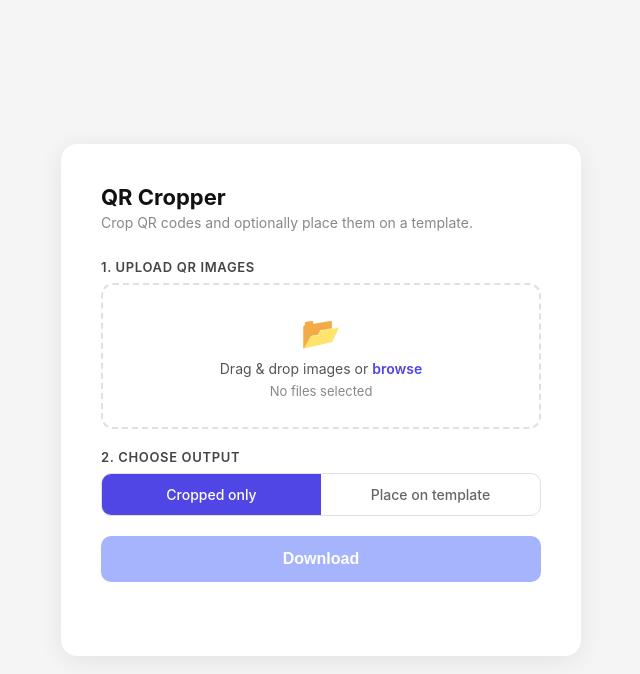
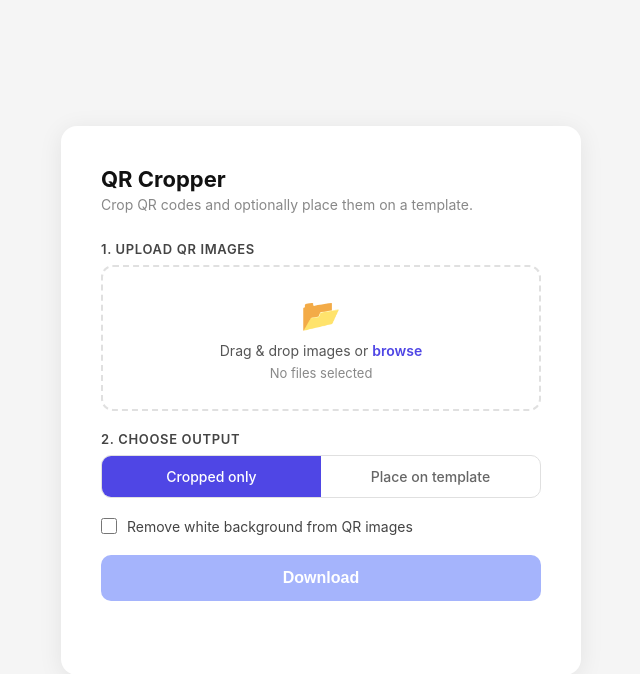
Before and after one commit to AJalonha/crop-app, a Flask app: page / in a window 1280 px wide. Shown: the top 674 px of the page, without its empty margins (319-959 px from the left). Run offline with Flask 3, Linux system fonts and the light colour scheme.

Commit message:
add remove white bg

```diff
--- a/app.py
+++ b/app.py
@@ -5,6 +5,7 @@ from concurrent.futures import ThreadPoolExecutor
 from pathlib import Path
 from flask import Flask, render_template, request, send_file
 from PIL import Image
+import numpy as np
 from werkzeug.utils import secure_filename
 
 app = Flask(__name__)
@@ -37,8 +38,17 @@ def extract_images_from_upload(files):
     return images
 
 
+def remove_white_bg(img, threshold=240):
+    img = img.convert("RGBA")
+    data = np.array(img)
+    r, g, b, a = data[:, :, 0], data[:, :, 1], data[:, :, 2], data[:, :, 3]
+    white_mask = (r >= threshold) & (g >= threshold) & (b >= threshold)
+    data[:, :, 3] = np.where(white_mask, 0, a)
+    return Image.fromarray(data)
+
+
 def process_one(args):
-    filename, data, mode, template, paste_x, paste_y, zoom = args
+    filename, data, mode, template, paste_x, paste_y, zoom, remove_bg = args
     try:
         img = Image.open(data).convert("RGBA")
         cropped = img.crop((CROP_X, CROP_Y, CROP_X + CROP_W, CROP_Y + CROP_H))
@@ -48,6 +58,9 @@ def process_one(args):
             new_h = int(cropped.height * zoom / 100)
             cropped = cropped.resize((new_w, new_h), Image.LANCZOS)
 
+        if remove_bg:
+            cropped = remove_white_bg(cropped)
+
         if mode == "composite":
             canvas = template.copy()
             canvas.paste(cropped, (paste_x, paste_y), cropped)
@@ -55,10 +68,13 @@ def process_one(args):
             out_name = Path(filename).stem + "_final.jpg"
         else:
             result = cropped
-            out_name = Path(filename).stem + ".jpg"
+            out_name = Path(filename).stem + ".png"
 
         out = io.BytesIO()
-        result.convert("RGB").save(out, "JPEG", quality=95)
+        if mode == "composite":
+            result.convert("RGB").save(out, "JPEG", quality=95)
+        else:
+            result.save(out, "PNG")
         return (out_name, out.getvalue())
     except Exception:
         return None
@@ -79,12 +95,13 @@ def process():
     if not images:
         return "No valid images found. Upload images or a zip file.", 400
 
-    paste_x = int(request.form.get("paste_x", PASTE_X))
-    paste_y = int(request.form.get("paste_y", PASTE_Y))
-    zoom    = float(request.form.get("zoom", 100))
-    template = Image.open(template_file).convert("RGBA") if mode == "composite" else None
+    paste_x   = int(request.form.get("paste_x", PASTE_X))
+    paste_y   = int(request.form.get("paste_y", PASTE_Y))
+    zoom      = float(request.form.get("zoom", 100))
+    remove_bg = request.form.get("remove_bg") == "true"
+    template  = Image.open(template_file).convert("RGBA") if mode == "composite" else None
 
-    tasks = [(filename, data, mode, template, paste_x, paste_y, zoom) for filename, data in images]
+    tasks = [(filename, data, mode, template, paste_x, paste_y, zoom, remove_bg) for filename, data in images]
 
     with ThreadPoolExecutor(max_workers=3) as executor:
         results = list(executor.map(process_one, tasks))
--- a/requirements.txt
+++ b/requirements.txt
@@ -1,4 +1,5 @@
 flask
 pillow
+numpy
 werkzeug
 gunicorn
--- a/templates/index.html
+++ b/templates/index.html
@@ -96,6 +96,22 @@
 
     #status { margin-top: 14px; font-size: 14px; color: #666; text-align: center; min-height: 20px; }
 
+    .checkbox-row {
+      display: flex;
+      align-items: center;
+      gap: 10px;
+      font-size: 14px;
+      color: #444;
+      margin-bottom: 20px;
+      cursor: pointer;
+    }
+    .checkbox-row input[type="checkbox"] {
+      width: 16px;
+      height: 16px;
+      accent-color: #4f46e5;
+      cursor: pointer;
+    }
+
     .coord-row {
       display: flex;
       gap: 12px;
@@ -145,6 +161,12 @@
         <input type="radio" name="mode" id="modeComposite" value="composite" />
         <label for="modeComposite">Place on template</label>
       </div>
+
+      <!-- Remove BG checkbox -->
+      <label class="checkbox-row">
+        <input type="checkbox" id="removeBg" />
+        Remove white background from QR images
+      </label>
 
       <!-- Step 3: Template -->
       <div id="templateSection" style="display:none;">
@@ -243,6 +265,7 @@
       formData.append("paste_x", document.getElementById("pasteX").value);
       formData.append("paste_y", document.getElementById("pasteY").value);
       formData.append("zoom", document.getElementById("zoom").value);
+      formData.append("remove_bg", document.getElementById("removeBg").checked ? "true" : "false");
 
       const res = await fetch("/process", { method: "POST", body: formData });
       if (res.ok) {
```
Also changed, not shown: 1 other file.
